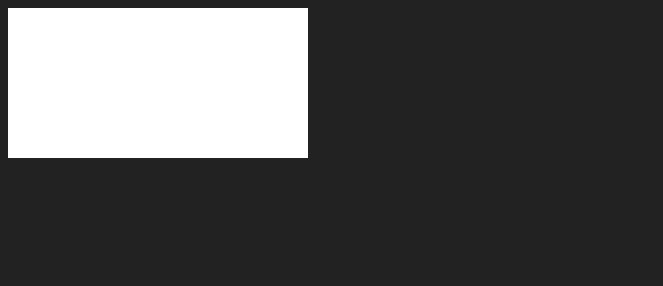
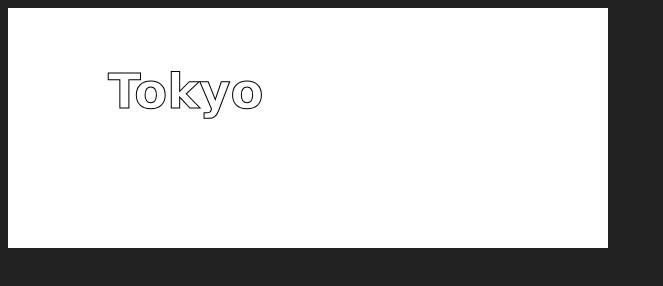
Before and after one commit to im05ttbbh/practice-game-project, a plain HTML site: page tutorial/canvas-lesson/index.html in a window 1280 px wide. Shown: the whole page, without its empty margins (0-663 px from the left). Drawn offline with Linux system fonts and the light colour scheme.

Commit message:
canvasの基礎

```diff
--- a/tutorial/canvas-lesson/index.html
+++ b/tutorial/canvas-lesson/index.html
@@ -6,7 +6,7 @@
   <link rel="stylesheet" href="css/styles.css">
 </head>
 <body>
-  <canvas>
+  <canvas width="600" height="240">
     Canvas not supported.
   </canvas>
 
--- a/tutorial/canvas-lesson/js/main.js
+++ b/tutorial/canvas-lesson/js/main.js
@@ -0,0 +1,24 @@
+'use strict';
+
+{
+  let t = 0
+  const draw = () => {
+    const canvas = document.querySelector('canvas')
+    if (typeof canvas.getContext === 'undefined') return
+    const ctx = canvas.getContext('2d')
+
+    const CANVAS_WIDTH = 600
+    const CANVAS_HEIGHT = 240
+    const dpr = window.devicePixelRatio || 1
+    canvas.width = CANVAS_WIDTH * dpr
+    canvas.height = CANVAS_HEIGHT * dpr
+    ctx.scale(dpr, dpr)
+    canvas.style.width = CANVAS_WIDTH + 'px'
+    canvas.style.height = CANVAS_HEIGHT + 'px'
+
+    ctx.font = 'bold 48px Verdana'
+    ctx.strokeText('Tokyo', 100, 100)
+  }
+
+  draw()
+}
```
Also changed, not shown: tutorial/canvas-lesson/img/logo.png (added), tutorial/canvas-lesson/img/sprite.png (added).
